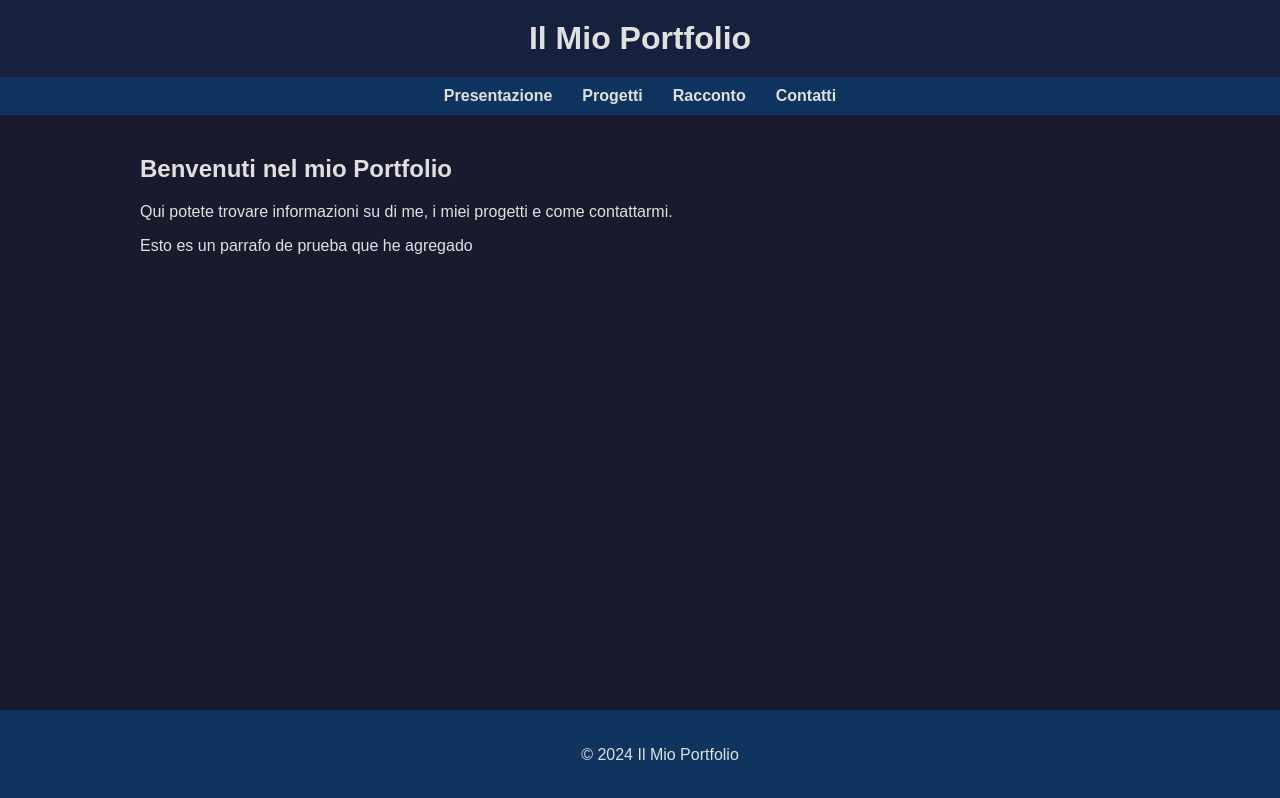
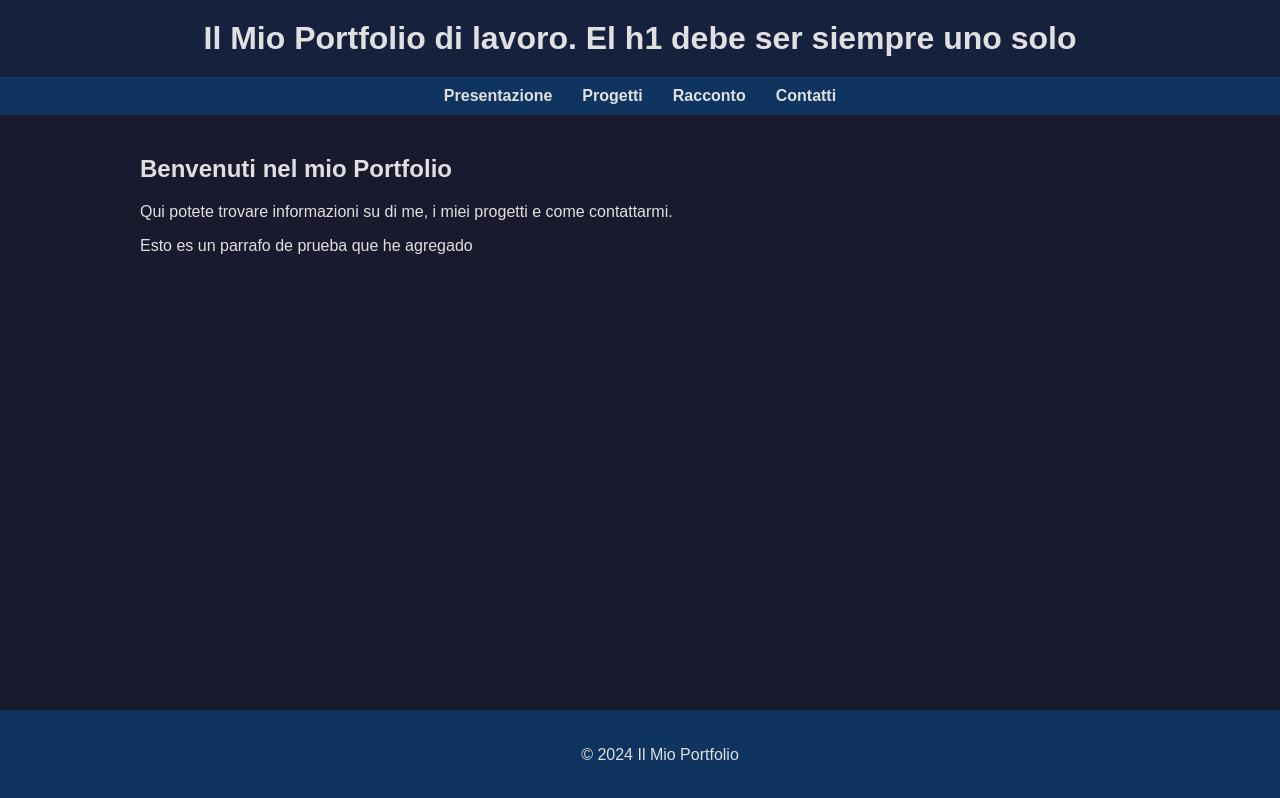
Before and after one commit to drawerGit/weblenia, a plain HTML site: page index.html in a window 1280 px wide. Drawn offline with Linux system fonts and the light colour scheme.

Commit message:
el h1 ha sido modificado, se especifica el h1

```diff
--- a/index.html
+++ b/index.html
@@ -53,7 +53,7 @@
 </head>
 <body>
     <header>
-        <h1>Il Mio Portfolio</h1>
+        <h1>Il Mio Portfolio di lavoro. El h1 debe ser siempre uno solo</h1>
     </header>
     <nav>
         <a href="presentazione.html">Presentazione</a>
```
